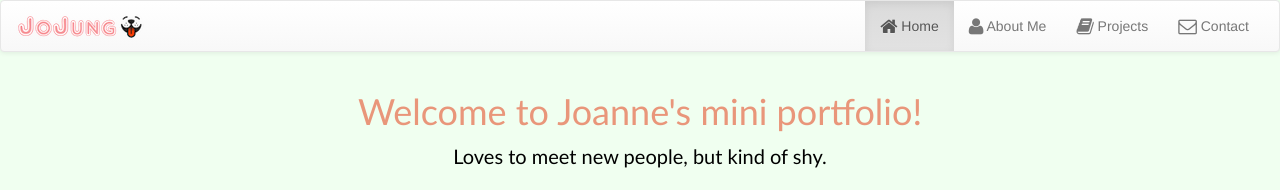
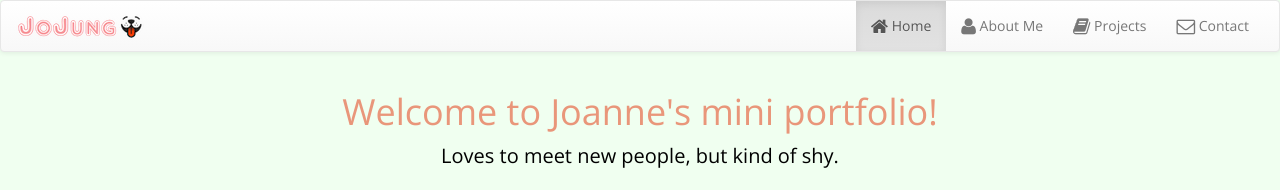
Before and after one commit to hyunjungjung/COMP125-Lab3, a website: page index.html in a window 1280 px wide. Shown: the top 190 px of the page. Drawn offline with nearby package versions, Linux system fonts and the light colour scheme.

Commit message:
Final version with fixed comment header

```diff
--- a/Content/app.css
+++ b/Content/app.css
@@ -4,12 +4,16 @@
  *
  * @author Joanne Jung
  * @date June 8, 2016
- * @version 1.0.2 : Updated app.js to work on all pages
  *
  * Student ID : 300432364
- * website : http://joannejung-assign2-updated-miniportfolio.azurewebsites.net
- * @description This file is the  main css file for the miniportfolio updated version
+ * website : http://comp125-lab3-joanne.azurewebsites.net/index.html
  */
+
+ @import url(https://fonts.googleapis.com/css?family=Open+Sans:400,700);
+
+ body {
+     font-family: 'Open Sans', sans-serif;
+ }
 .picture{
     text-align:center;
     padding-bottom :20px;
@@ -17,24 +21,20 @@
     margin-right:auto;
 }
 .indexFirstSentence{
-
     color: black;
     font-style: bold;
     font-size:20px;
     text-align:center;
-    font-family: 'Gill Sans', 'Gill Sans MT', Calibri, 'Trebuchet MS', sans-serif;
+
 }
 .indexSecondSentence{
     font-size:18px;
     color: black;
     text-align:center;
-    font-family: 'Gill Sans', 'Gill Sans MT', Calibri, 'Trebuchet MS', sans-serif;
 }
 h1{
-    font-family: 'Gill Sans', 'Gill Sans MT', Calibri, 'Trebuchet MS', sans-serif;
     color: DARKSALMON;
     text-align:center;
-
 }
 body{
     background-color: HONEYDEW
--- a/Scripts/app.js
+++ b/Scripts/app.js
@@ -1,15 +1,13 @@
 /* Main JavaScript file */
 // global scope
 /**
- * FileName : app.js
+ * FileName : app.css
  *
  * @author Joanne Jung
  * @date June 8, 2016
- * @version 1.0.2 : Updated app.js to work on all pages
  *
  * Student ID : 300432364
- * website : http://joannejung-assign2-updated-miniportfolio.azurewebsites.net
- * @description This file is the  main JavaScript file for the miniportfolio updated version
+ * website : http://comp125-lab3-joanne.azurewebsites.net/index.html
  */
 
 //IIFE - Immediately Invoked Functiona Expression
```
